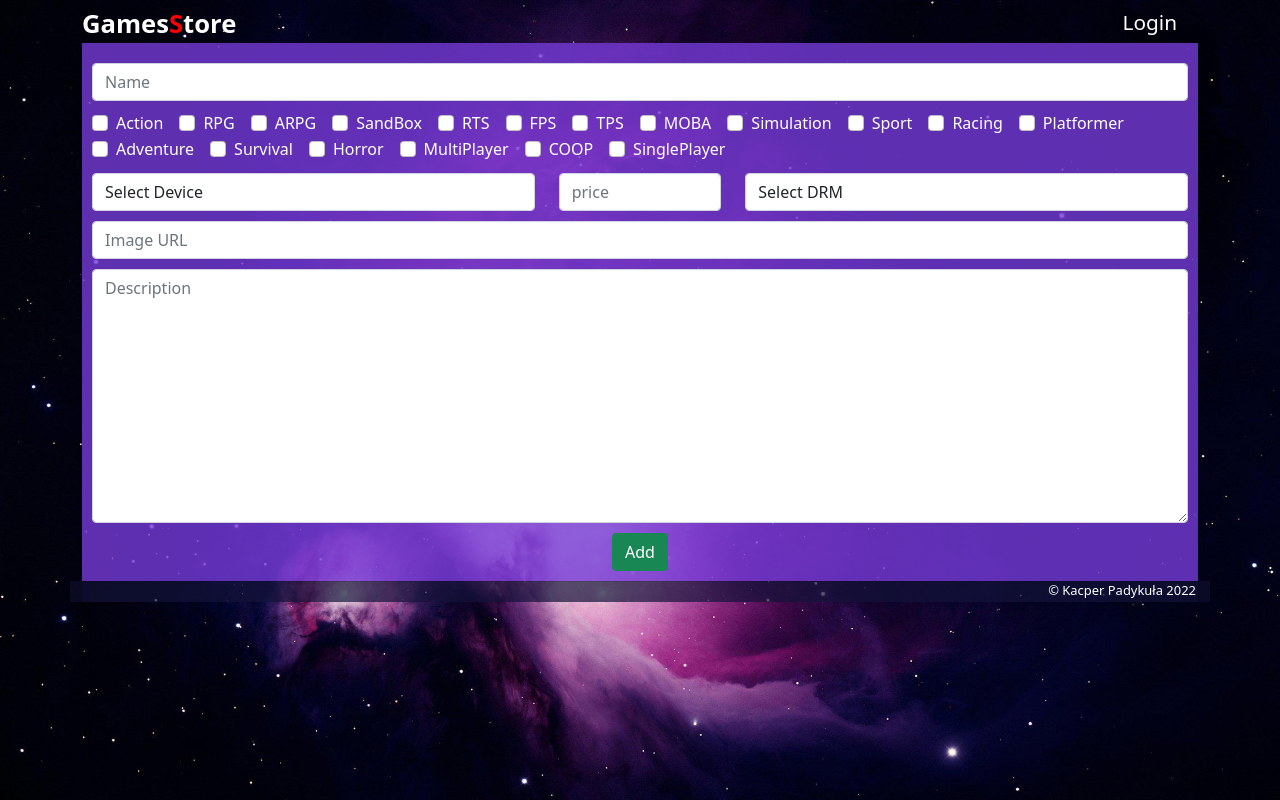
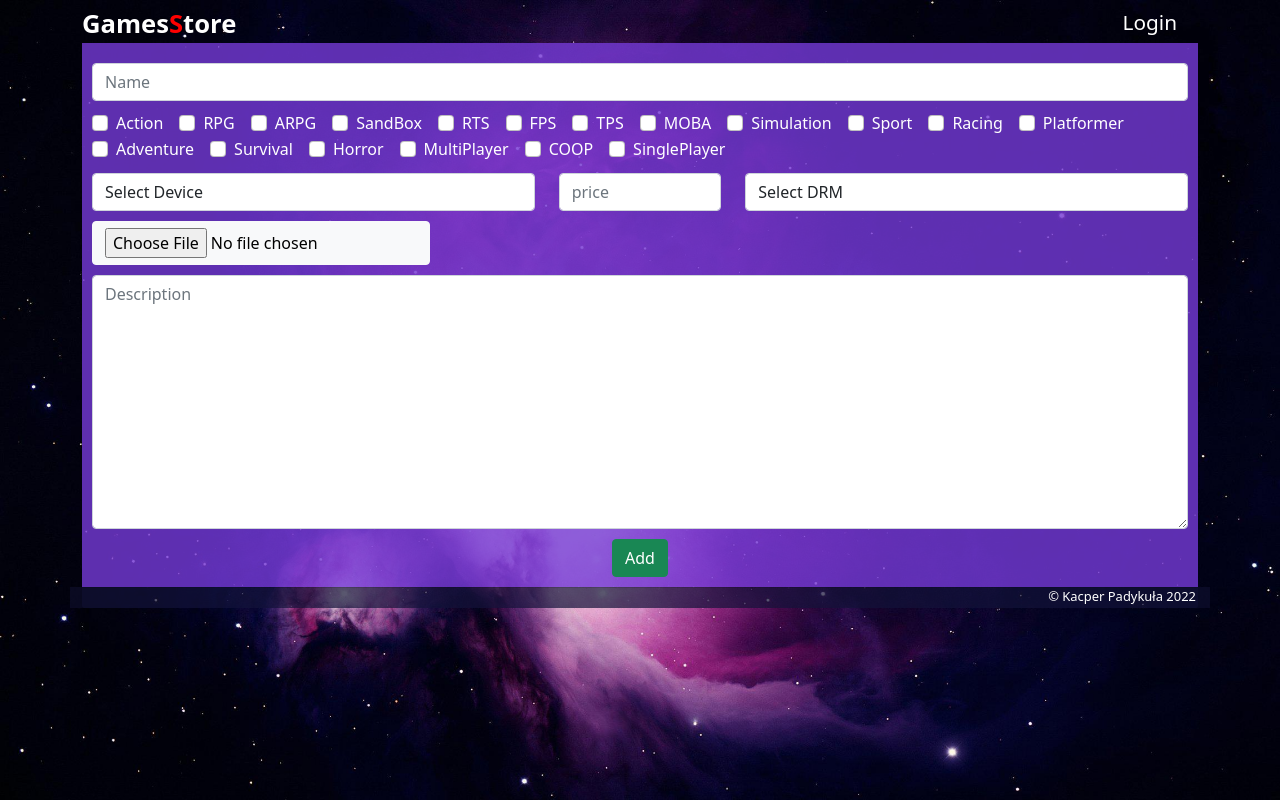
Before and after one commit to kPadykula/GameStore, an Angular app: page /add in a window 1280 px wide. Built offline with nearby package versions, Linux system fonts and the light colour scheme.

Commit message:
adding choose photo button

```diff
--- a/src/app/game-details/add-game/add-game.component.css
+++ b/src/app/game-details/add-game/add-game.component.css
@@ -8,3 +8,7 @@
   color: white;
   padding: 10px;
 }
+
+input[type="file"] {
+  /*visibility: hidden;*/
+}
--- a/src/app/game-details/add-game/add-game.component.html
+++ b/src/app/game-details/add-game/add-game.component.html
@@ -34,7 +34,9 @@
     </div>
     <div class="row">
       <div class="col-12">
-        <input type="text" ngModel name="url" placeholder="Image URL" class="form-control">
+        <div>
+          <input class="btn btn-light" type="file" (change)="onImagePicked($event)">
+        </div>
       </div>
     </div>
     <div class="row">
--- a/src/app/game-details/add-game/add-game.component.ts
+++ b/src/app/game-details/add-game/add-game.component.ts
@@ -19,6 +19,9 @@ export class AddGameComponent implements OnInit {
   drm: DRM[] = Object.values(DRM);
   //@ts-ignore
   game: Game;
+  imageUrl: string = "notFound";
+  //@ts-ignore
+  form: NgForm;
 
   constructor(
     private gameService: GameService,
@@ -29,7 +32,9 @@ export class AddGameComponent implements OnInit {
   }
 
   onSubmit(form: NgForm) {
-    let values = form.value;
+    this.form = form;
+
+    let values = this.form.value;
     let gamesList = this.gameService.getGames();
     let category: Category[] = this.getCheckedItem();
     let name = values.name;
@@ -37,7 +42,6 @@ export class AddGameComponent implements OnInit {
     let Drm = values.selectDrm;
     let description = values.description;
     let price = values.price;
-    let url = values.url;
     let id = gamesList.length + 1;
 
     this.game = new Game(
@@ -48,7 +52,7 @@ export class AddGameComponent implements OnInit {
       Drm,
       description,
       price,
-      url
+      this.imageUrl
     )
     gamesList.push(this.game);
     this.gameService.addNewProduct(this.game);
@@ -70,4 +74,10 @@ export class AddGameComponent implements OnInit {
     return checkedCategoryList;
   }
 
+  onImagePicked(event: Event) {
+    //@ts-ignore
+    const file = (event.target as HTMLInputElement).files[0].name;
+    this.imageUrl = "/assets/images/games/" + file;
+  }
+
 }
```
Also changed, not shown: src/assets/images/games/nomanssky.png (added).
